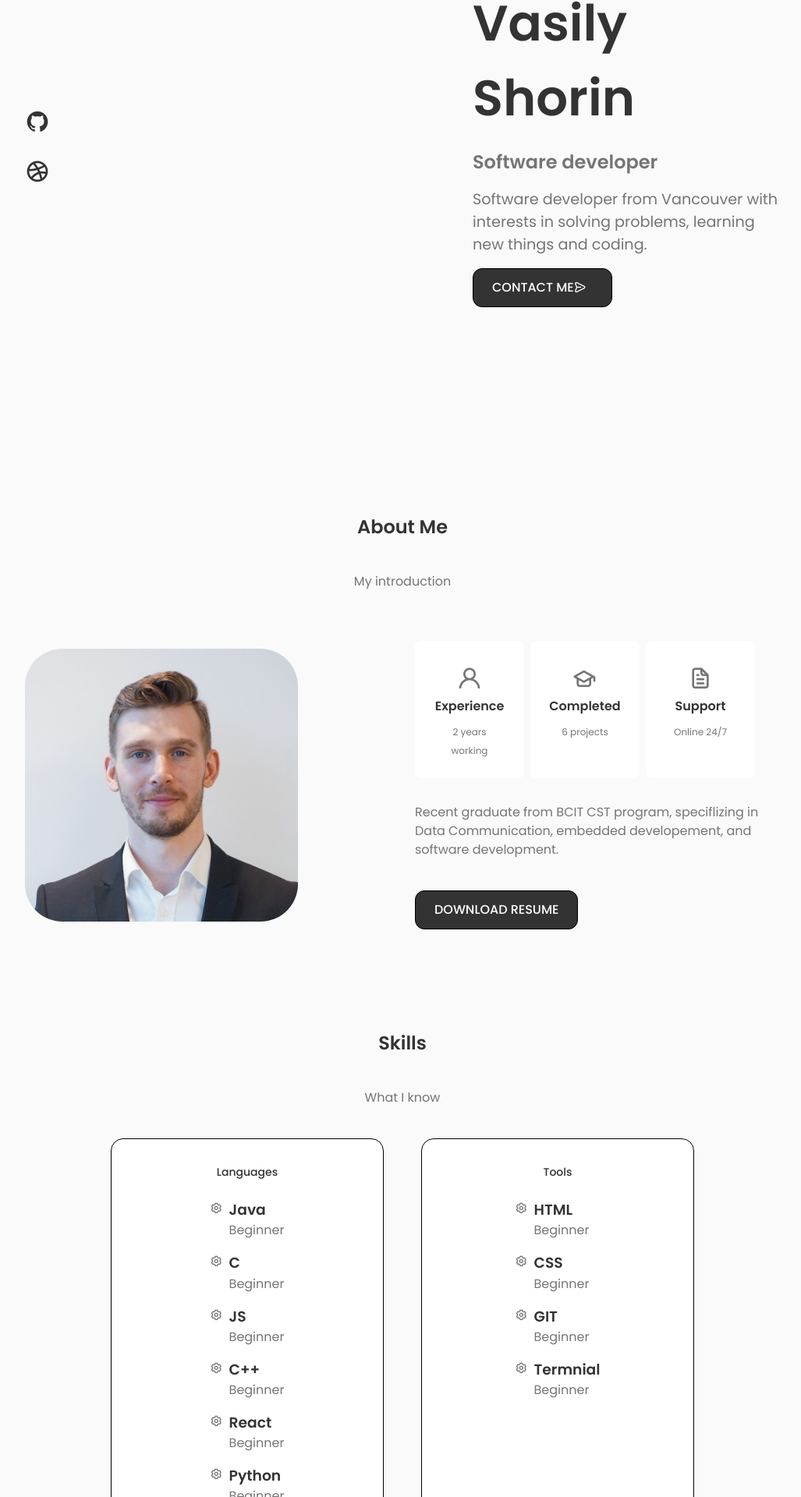
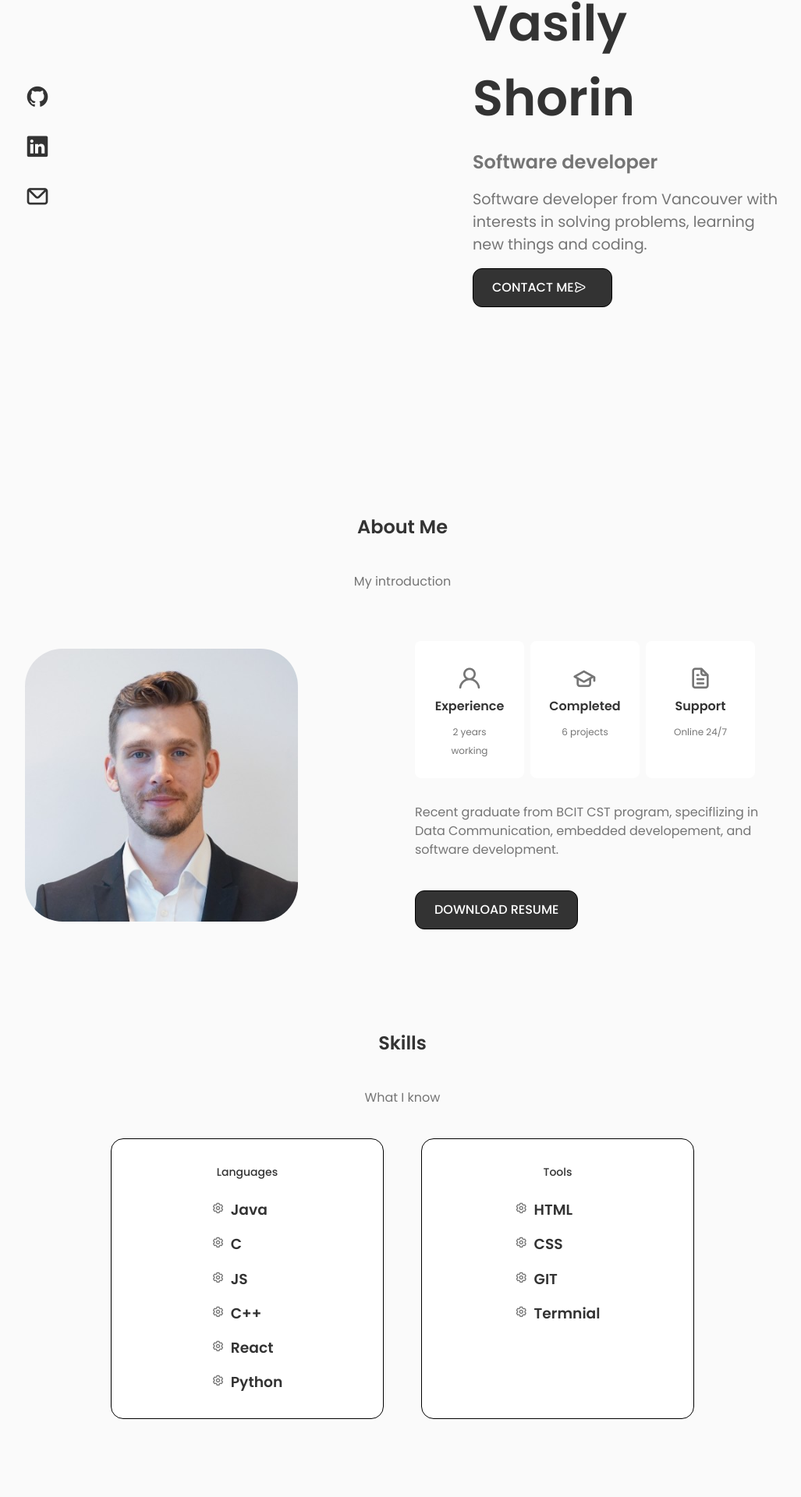
Before and after one commit to vasshorin/vasshorin.github.io, a React (Create React App) app: page / in a window 1280 px wide. Shown: the part 250-2170 px from the top of the page at 78% size, without its empty margins (124-1151 px from the left). Built offline with nearby package versions, Linux system fonts and the light colour scheme.

Commit message:
Add contact functionality

```diff
--- a/package.json
+++ b/package.json
@@ -4,10 +4,12 @@
   "version": "0.1.0",
   "private": true,
   "dependencies": {
+    "@emailjs/browser": "^3.10.0",
     "@testing-library/jest-dom": "^5.16.5",
     "@testing-library/react": "^13.4.0",
     "@testing-library/user-event": "^13.5.0",
     "deploy": "^1.0.3",
+    "emailjs": "^4.0.1",
     "react": "^18.2.0",
     "react-dom": "^18.2.0",
     "react-scripts": "5.0.1",
--- a/src/components/contact/Contact.jsx
+++ b/src/components/contact/Contact.jsx
@@ -1,7 +1,19 @@
-import React from 'react'
+import React, { useRef } from 'react';
+import emailjs from '@emailjs/browser';
 import './contact.css'
 
 const Contact = () => {
+    const form = useRef();
+
+    const sendEmail = (e) => {
+      e.preventDefault();
+
+      emailjs.sendForm('service_6wgg87w',
+      'template_73o8vub',
+      form.current,
+      'XrEjk31_PXla-OnVj')
+        e.target.reset();
+    };
   return (
     <section className="contact section" id="contact">
         <h2 className="section__title">Contact me</h2>
@@ -14,33 +26,32 @@ const Contact = () => {
                     <div className="contact__card">
                         <i className="bx bx-mail-send contact__icon"></i>
                         <h3 className="contact__card-title">Email</h3>
-                        <span className="contact__card-data">johndoe@gmail.com</span>
+                        <span className="contact__card-data">vshorin@my.bcit.ca</span>
 
-                        <a href="mailto:exampleemail@gmail.com.com" className="contact__button">Work with me <i className="bx bx-right-arrow-alt contact__button-icon"></i></a>
+                        <a href="mailto:vshorin@my.bcit.ca" className="contact__button">Work with me <i className="bx bx-right-arrow-alt contact__button-icon"></i></a>
                     </div>
 
-                    <div className="contact__card">
+                    {/* <div className="contact__card">
                         <i className="bx bxl-whatsapp contact__icon"></i>
                         <h3 className="contact__card-title">Phone</h3>
-                         <span className="contact__card-data">604-###-##-##</span>
+                         <span className="contact__card-data">+1(604)442-29-73</span>
+                        <a href="tel:604-442-29-73" className="contact__button">Work with me <i className="bx bx-right-arrow-alt contact__button-icon"></i></a>
+                    </div> */}
 
-                        <a href="" className="contact__button">Work with me <i className="bx bx-right-arrow-alt contact__button-icon"></i></a>
-                    </div>
-
-                    <div className="contact__card">
+                    {/* <div className="contact__card">
                         <i className="bx bxl-messenger contact__icon"></i>
                         <h3 className="contact__card-title">Messenger</h3>
                         <span className="contact__card-data">123-456-78-90</span>
 
                         <a href="" className="contact__button">Work with me <i className="bx bx-right-arrow-alt contact__button-icon"></i></a>
 
-                    </div>
+                    </div> */}
                 </div>
             </div>
 
             <div className="contact__content">
             <h3 className="contact__title">Your project idea</h3>
-                <form className="contact__form">
+                <form className="contact__form" ref={form} onSubmit={sendEmail}>
                     <div className="contact__form-div">
                         <label className="contact__form-tag">Name</label>
                         <input type= "text" name="name" className='contact__form-input'placeholder='Insert your name'/>
@@ -55,9 +66,9 @@ const Contact = () => {
                         <label className="contact__form-tag">Message</label>
                         <textarea name="project" cols="30" rows="10" className='contact__form-input' placeholder='Write your ideas'></textarea>
                     </div>
-                    <a href="#contact" className="button button--flex">
+                    <button className="button button--flex">
             Contact Me <i className="uil uil-message button__icon"></i>
-        </a>
+        </button>
                 </form>
             </div>
         </div>
--- a/src/components/home/Social.jsx
+++ b/src/components/home/Social.jsx
@@ -3,15 +3,20 @@ import React from 'react'
 const Social = () => {
   return (
     <div className="home__social">
+        {/* Github */}
         <a href="https://github.com/vasshorin" className="home__social-icon" target="_blank" rel="noreferrer">
         <i class="uil uil-github"></i>
         </a>
 
-        <a href="http://example.com/" className="home__social-icon" target="_blank" rel="noreferrer">
-        <i class="uil uil-dribbble"></i>
+        {/* Linkedin */}
+        <a href="https://www.linkedin.com/in/vasily-shorin/" className="home__social-icon" target="_blank" rel="noreferrer">
+        <i class="uil uil-linkedin"></i>
         </a>
 
-        {/* <a href="" className="home__social-icon" target="_blank"> </a> */}
+        {/* Email */}
+        <a href="mailto:vshorin@my.bcit.ca" className="home__social-icon" target="_blank" rel="noreferrer">
+        <i class="uil uil-envelope"></i>
+        </a>
     </div>
 
   )
--- a/src/components/portfolio/Works.jsx
+++ b/src/components/portfolio/Works.jsx
@@ -50,6 +50,7 @@ const Works = () => {
                         <h3 className="work__title">{item.title}</h3>
                         <span className="work__subtitle">{item.subtitle}</span>
                         {/* <span className="work__category">{item.category}</span> */}
+                        <br />
                         <a href={item.link} className="work__button">Demo
                             <i className="uil uil-link-alt work__button-icon"></i>
                         </a>
--- a/src/components/skills/Languages.jsx
+++ b/src/components/skills/Languages.jsx
@@ -12,7 +12,7 @@ const Languages = () => {
             <i class="uil uil-setting"></i>
                 <div>
                     <h3 className="skills__name">Java</h3>
-                    <span className="skills__level">Beginner</span>
+                    {/* <span className="skills__level">Beginner</span> */}
                 </div>
             </div>
 
@@ -20,7 +20,7 @@ const Languages = () => {
             <i class="uil uil-setting"></i>
                 <div>
                     <h3 className="skills__name">C</h3>
-                    <span className="skills__level">Beginner</span>
+                    {/* <span className="skills__level">Beginner</span> */}
                 </div>
             </div>
 
@@ -28,28 +28,28 @@ const Languages = () => {
             <i class="uil uil-setting"></i>
                 <div>
                     <h3 className="skills__name">JS</h3>
-                    <span className="skills__level">Beginner</span>
+                    {/* <span className="skills__level">Beginner</span> */}
                 </div>
             </div>
             <div className="skills__data">
             <i class="uil uil-setting"></i>
                 <div>
                     <h3 className="skills__name">C++</h3>
-                    <span className="skills__level">Beginner</span>
+                    {/* <span className="skills__level">Beginner</span> */}
                 </div>
             </div>
             <div className="skills__data">
             <i class="uil uil-setting"></i>
                 <div>
                     <h3 className="skills__name">React</h3>
-                    <span className="skills__level">Beginner</span>
+                    {/* <span className="skills__level">Beginner</span> */}
                 </div>
             </div>
             <div className="skills__data">
             <i class="uil uil-setting"></i>
                 <div>
                     <h3 className="skills__name">Python</h3>
-                    <span className="skills__level">Beginner</span>
+                    {/* <span className="skills__level">Beginner</span> */}
                 </div>
             </div>
         </div>
--- a/src/components/skills/Tools.jsx
+++ b/src/components/skills/Tools.jsx
@@ -11,7 +11,7 @@ const Tools = () => {
                 <i class="uil uil-setting"></i>
                     <div>
                         <h3 className="skills__name">HTML</h3>
-                        <span className="skills__level">Beginner</span>
+                        {/* <span className="skills__level">Beginner</span> */}
                     </div>
                 </div>
 
@@ -19,21 +19,21 @@ const Tools = () => {
                 <i class="uil uil-setting"></i>
                     <div>
                         <h3 className="skills__name">CSS</h3>
-                        <span className="skills__level">Beginner</span>
+                        {/* <span className="skills__level">Beginner</span> */}
                     </div>
                 </div>
                 <div className="skills__data">
                 <i class="uil uil-setting"></i>
                     <div>
                         <h3 className="skills__name">GIT</h3>
-                        <span className="skills__level">Beginner</span>
+                        {/* <span className="skills__level">Beginner</span> */}
                     </div>
                 </div>
                 <div className="skills__data">
                 <i class="uil uil-setting"></i>
                     <div>
                         <h3 className="skills__name">Termnial</h3>
-                        <span className="skills__level">Beginner</span>
+                        {/* <span className="skills__level">Beginner</span> */}
                     </div>
                 </div>
             </div>
```
Also changed, not shown: 1 other file (tests, documents, lock files or other folders).
